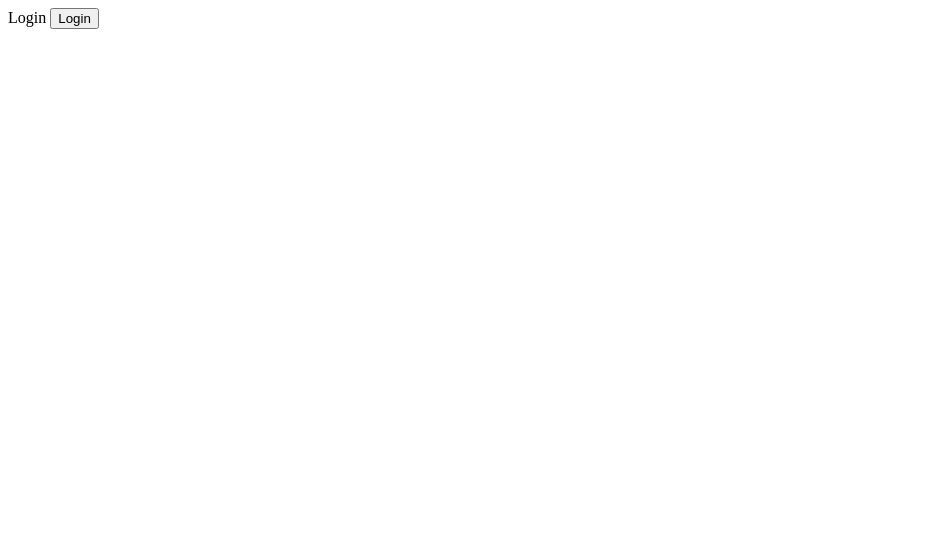
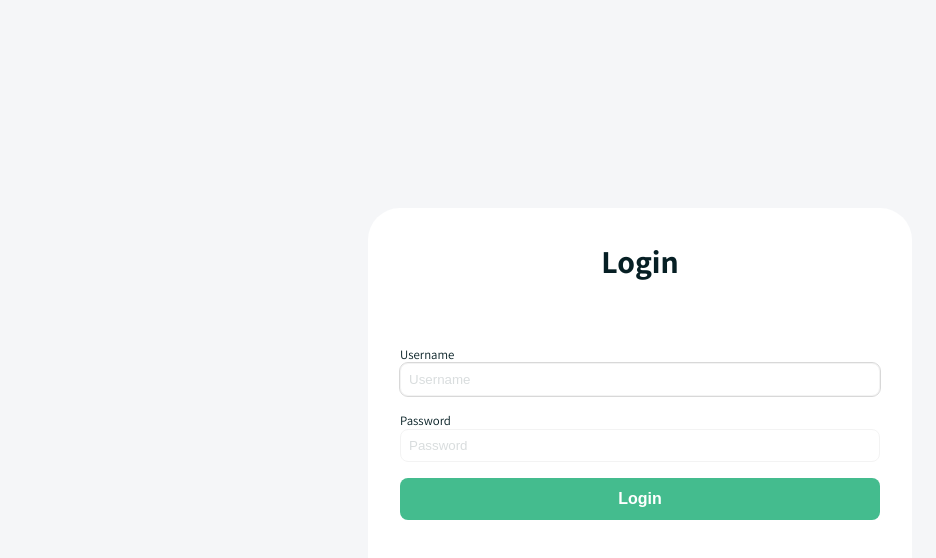
Before and after one commit to domenichelfenstein/ng-my-best-practices, an Angular app: page /login in a window 1280 px wide. Shown: the top 558 px of the page, without its empty margins (0-936 px from the left). Built offline with nearby package versions, Linux system fonts and the light colour scheme.

Commit message:
Login-Screen

```diff
--- /dev/null
+++ b/src/_colors.scss
@@ -0,0 +1,29 @@
+$background: #F5F6F8;
+$background2: #FFFFFF;
+
+$text: #061F24;
+$text2: #5E6D72;
+$text3: #586A6E;
+$text4: #919CA0;
+$text5: #5A6567;
+$text6: #D9DDDE;
+
+$border: #F3F3F3;
+$border2: #D8D8D8;
+
+$theme1: #0A586C;
+$theme2: #92B4BD;
+$theme3: #6BCBA6;
+$theme4: #CAF4C2;
+
+$success1: #44BC8E;
+$success2: #40B186;
+
+$info: #0A586C;
+$info-background: #F3F7F8;
+
+$warn: #F1AC37;
+$warn-background: #FEFBF4;
+
+$danger: #DC6255;
+$danger-background: #FDF8F5
--- a/src/index.html
+++ b/src/index.html
@@ -6,6 +6,15 @@
    <base href="/">
    <meta name="viewport" content="width=device-width, initial-scale=1">
    <link rel="icon" type="image/x-icon" href="assets/favicon.ico">
+   <style>
+      body {
+         margin: 0;
+         padding: 0;
+         height: 100vh;
+         display: flex;
+         flex-direction: column;
+      }
+   </style>
 </head>
 <body>
 <app-root></app-root>
--- /dev/null
+++ b/src/pages/login.scss
@@ -0,0 +1,66 @@
+@import "../colors";
+
+:host {
+  background: $background;
+  flex: 1 1 auto;
+  display: flex;
+  justify-content: center;
+  align-items: center;
+
+  form {
+    height: 20rem;
+    width: 30rem;
+    background: $background2;
+    border-radius: 2rem;
+    padding: 2rem;
+
+    h1 {
+      text-align: center;
+      margin-bottom: 3rem;
+    }
+
+    section {
+      display: flex;
+      flex-direction: column;
+      padding-top: 1rem;
+
+      label {
+        color: $text;
+        font-size: .8rem;
+      }
+
+      input {
+        padding: .5rem;
+        border-radius: .5rem;
+        border: 1px solid $border;
+
+        &::placeholder {
+          color: $text6;
+        }
+
+        &:focus {
+          outline: 1px solid $border2;
+        }
+      }
+    }
+
+    button {
+      border: none;
+      border-radius: .5rem;
+      background: $success1;
+      color: white;
+      margin-top: 1rem;
+      padding: .75rem;
+      width: 100%;
+      font-size: 1rem;
+      font-weight: bold;
+      cursor: pointer;
+      transition-duration: 1s;
+
+      &:hover, &:focus {
+        background: $success2;
+        outline: none;
+      }
+    }
+  }
+}
--- a/src/pages/login.ts
+++ b/src/pages/login.ts
@@ -1,18 +1,34 @@
 import { ChangeDetectionStrategy, Component } from "@angular/core";
 import { Router } from "@angular/router";
 import { AuthService } from "../auth.service";
+import { FormsModule } from "@angular/forms";
 
 @Component({
     standalone: true,
     selector: "_login-page",
     template: `
-        <main>
-            Login
-            <button (click)="onLoginClick()" type="button">Login</button>
-        </main>`,
+        <form autocomplete="off" (submit)="onLoginClick()">
+            <h1>Login</h1>
+            <section>
+                <label>Username</label>
+                <input type="text" placeholder="Username" [(ngModel)]="username" name="username" autofocus>
+            </section>
+            <section>
+                <label>Password</label>
+                <input type="password" placeholder="Password" [(ngModel)]="password" name="password">
+            </section>
+            <button type="submit">Login</button>
+        </form>`,
+    styleUrls: ["./login.scss"],
+    imports: [
+        FormsModule
+    ],
     changeDetection: ChangeDetectionStrategy.OnPush
 })
 export class LoginPage {
+    username = "";
+    password = "";
+
     constructor(
         private router: Router,
         private authService: AuthService
--- /dev/null
+++ b/src/root.scss
@@ -0,0 +1,21 @@
+@import "colors";
+
+@font-face {
+  font-family: 'Assistant';
+  src: url('assets/fonts/assistant-variable.ttf') format('truetype');
+}
+
+:host {
+  flex: 1 1 auto;
+  display: flex;
+  flex-direction: column;
+  font-family: 'Assistant', sans-serif;
+
+  ::ng-deep {
+    color: $text;
+    h1 {
+      margin: 0;
+      padding: 0;
+    }
+  }
+}
--- a/src/root.ts
+++ b/src/root.ts
@@ -9,9 +9,8 @@ import { loginRoute } from "./pages/login.route";
     selector: 'app-root',
     template: `
         <router-outlet></router-outlet>
-        <style>
-        </style>
     `,
+    styleUrls: ['./root.scss'],
     imports: [
         RouterOutlet
     ],
```
Also changed, not shown: src/assets/fonts/assistant-variable.ttf (added), 1 other file (tests, documents, lock files or other folders).
